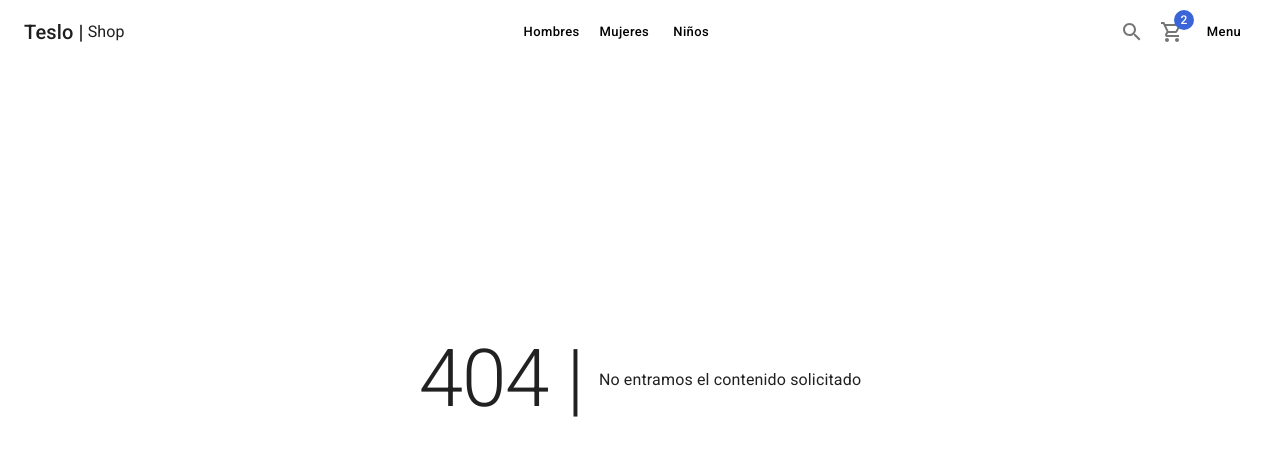
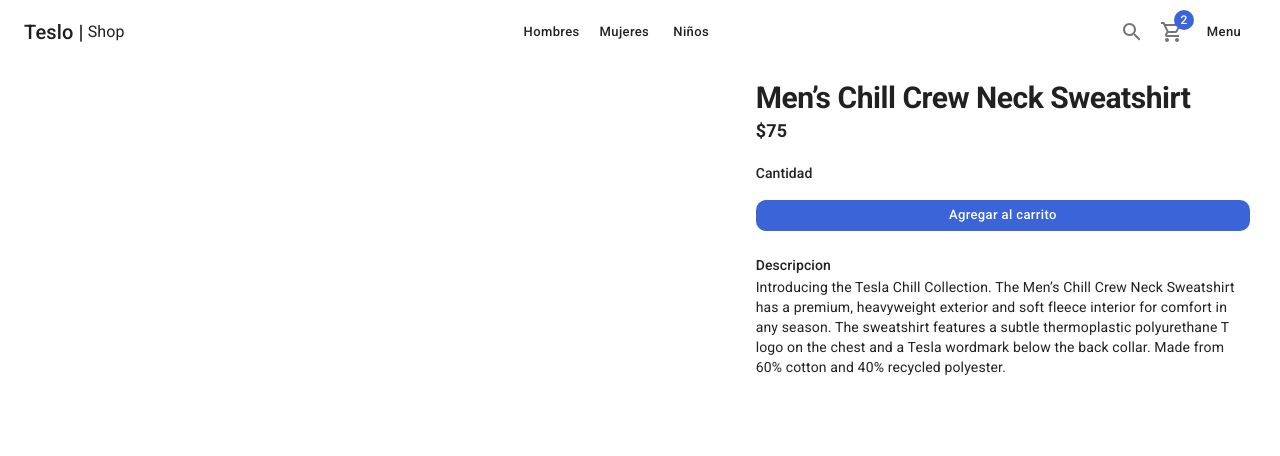
Before and after one commit to holomdev/05-teslo-shop, a Next.js app: page /product/slug in a window 1280 px wide. Before the commit this address had no page. Shown: the top 456 px of the page. Built offline with nearby package versions, Linux system fonts and the light colour scheme.

Commit message:
pantalla del producto

```diff
--- /dev/null
+++ b/pages/product/slug.tsx
@@ -0,0 +1,46 @@
+import { ShopLayout } from '@/components/layouts'
+import { initialData } from '@/database/products'
+import { Box, Button, Grid, Typography } from '@mui/material'
+
+const product = initialData.products[0]
+
+const ProductPage = () => {
+  return (
+    <ShopLayout title={product.title} pageDescription={product.description}>
+      <Grid container spacing={3}>
+        <Grid item xs={12} sm={7}>
+          {/* Slideshow */}
+        </Grid>
+
+        <Grid item xs={12} sm={5}>
+          <Box display="flex" flexDirection="column">
+            {/* Titulos */}
+            <Typography variant="h1" component="h1">{product.title}</Typography>
+            <Typography variant="subtitle1" component="h2">${product.price}</Typography>
+
+            {/* Cantidad */}
+            <Box sx={{ my: 2 }}>
+              <Typography variant="subtitle2">Cantidad</Typography>
+              {/* ItemCounter */}
+            </Box>
+
+            {/* Agregar al carrito */}
+            <Button color="secondary" className="circular-btn">
+              Agregar al carrito
+            </Button>
+
+            {/* <Chip label="No hay disponibles" color="error" variant="outlined"/> */}
+
+            {/* Descripcion */}
+            <Box sx={{ mt: 3 }}>
+              <Typography variant="subtitle2">Descripcion</Typography>
+              <Typography variant="body2">{product.description}</Typography>
+            </Box>
+
+          </Box>
+        </Grid>
+      </Grid>
+    </ShopLayout>
+  )
+}
+export default ProductPage
--- a/themes/light-theme.ts
+++ b/themes/light-theme.ts
@@ -1,6 +1,5 @@
-import { createTheme } from '@mui/material/styles';
-import { red,  } from '@mui/material/colors';
-
+import { createTheme } from '@mui/material/styles'
+// import { red } from '@mui/material/colors'
 
 export const lightTheme = createTheme({
   palette: {
@@ -10,24 +9,27 @@
     },
     secondary: {
       main: '#3A64D8'
+    },
+    info: {
+      main: '#fff'
     }
   },
   components: {
     MuiLink: {
       defaultProps: {
-        underline: 'none',
-      },
+        underline: 'none'
+      }
     },
     MuiAppBar: {
       defaultProps: {
         elevation: 0,
-        position: 'fixed',
+        position: 'fixed'
       },
       styleOverrides: {
         root: {
           backgroundColor: 'white',
           height: 60
-        },
+        }
       }
     },
 
@@ -48,28 +50,25 @@
       }
     },
 
-
     MuiButton: {
       defaultProps: {
         variant: 'contained',
         size: 'small',
         disableElevation: true,
+        color: 'info'
       },
       styleOverrides: {
         root: {
-          backgroundColor: 'white',
-          color: 'black',
           textTransform: 'none',
           boxShadow: 'none',
           borderRadius: 10,
-          ":hover": {
+          ':hover': {
             backgroundColor: 'rgba(0,0,0,0.05)',
             transition: 'all 0.3s ease-in-out'
           }
         }
       }
     },
-
 
     MuiCard: {
       defaultProps: {
@@ -78,10 +77,10 @@
       styleOverrides: {
         root: {
           boxShadow: '0px 5px 5px rgba(0,0,0,0.05)',
-          borderRadius: '10px',
+          borderRadius: '10px'
         }
       }
     }
 
   }
-});
+})
```
Also changed, not shown: components/products/ProductCard.tsx (+6 -1 lines).
